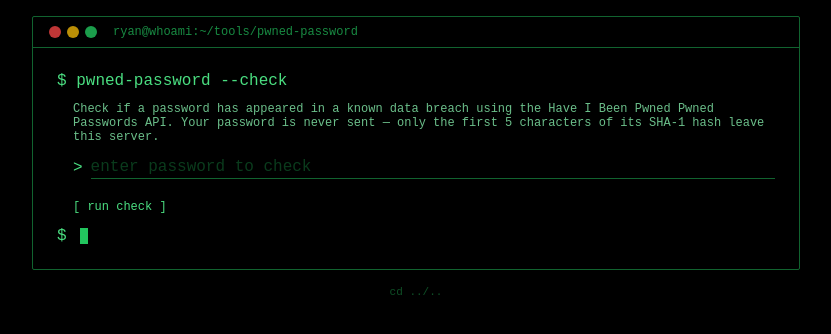
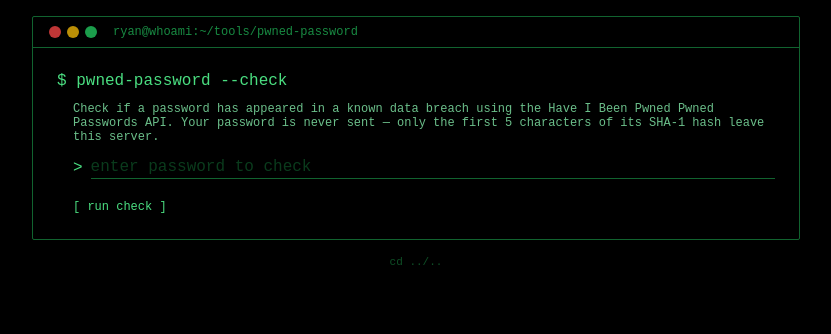
Before and after one commit to JRyanHenson/pwned-password, a Flask app: page /tools/pwned-password/ in a window 1280 px wide. Shown: the top 334 px of the page, without its empty margins (224-1055 px from the left). Run offline with Flask 3, Linux system fonts and the light colour scheme.

Commit message:
removed final curser on index.html

```diff
--- a/templates/index.html
+++ b/templates/index.html
@@ -187,11 +187,6 @@
       </div>
       {% endif %}
 
-      <div>
-        <span class="prompt">$</span>
-        <span class="cursor"></span>
-      </div>
-
     </div>
   </div>
 
```
